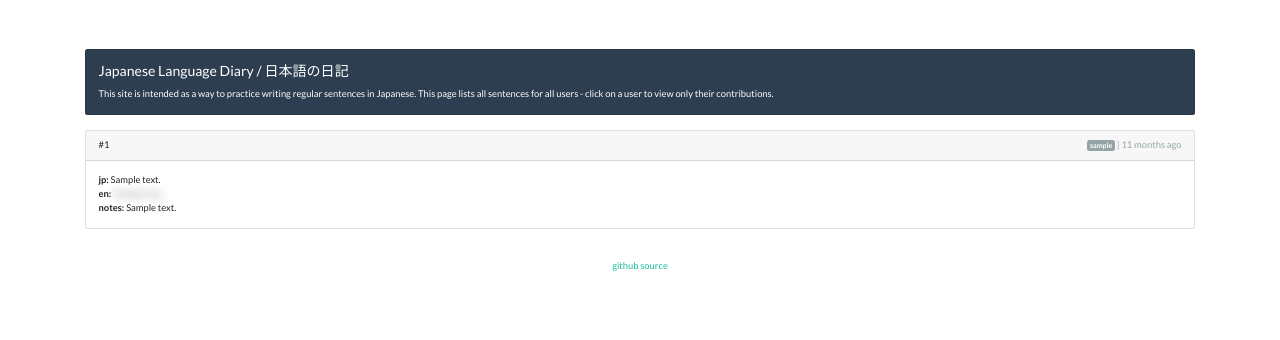
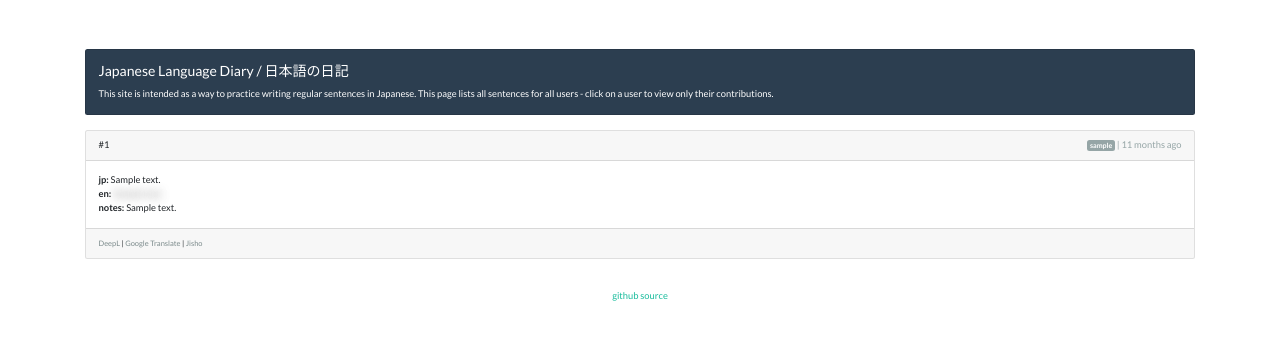
Before and after one commit to hemmer/sentence_diary_jp, a Flask app: page / in a window 1280 px wide. Shown: the part 72-412 px from the top of the page. Run offline with Flask 2, Linux system fonts and the light colour scheme; tables that the repository leaves empty hold one stand-in row (values such as "Sample post"); some libraries are stand-ins or nearby versions.

Commit message:
Added lookup functions below each post for some common translation services.

```diff
--- a/app/templates/index.html
+++ b/app/templates/index.html
@@ -39,14 +39,19 @@
                 </p>
             </div>
 
-            {% if current_user.username == user.username %}
+
             <div class="card-footer">
                 <small>
-                    <a class="text-info" href="{{ url_for('edit', id=post.id) }}">edit post</a> |
-                    <a class="text-danger" href="{{ url_for('delete', id=post.id) }}">delete post</a>
+                    <a class="text-dark" href="https://www.deepl.com/translator#ja/en/{{ post.text_jp }}">DeepL</a>
+                    | <a class="text-dark" href="https://translate.google.com/?sl=jp&tl=en&text={{ post.text_jp }}&op=translate">Google Translate</a>
+                    | <a class="text-dark" href="https://jisho.org/search/{{ post.text_jp }}">Jisho</a>
+                    {% if current_user.username == user.username %}
+                    | <a class="text-info" href="{{ url_for('edit', id=post.id) }}">edit post</a>
+                    | <a class="text-danger" href="{{ url_for('delete', id=post.id) }}">delete post</a>
+                    {% endif %}
                 </small>
             </div>
-            {% endif %}
+
 
         </div>
     </div>
```
